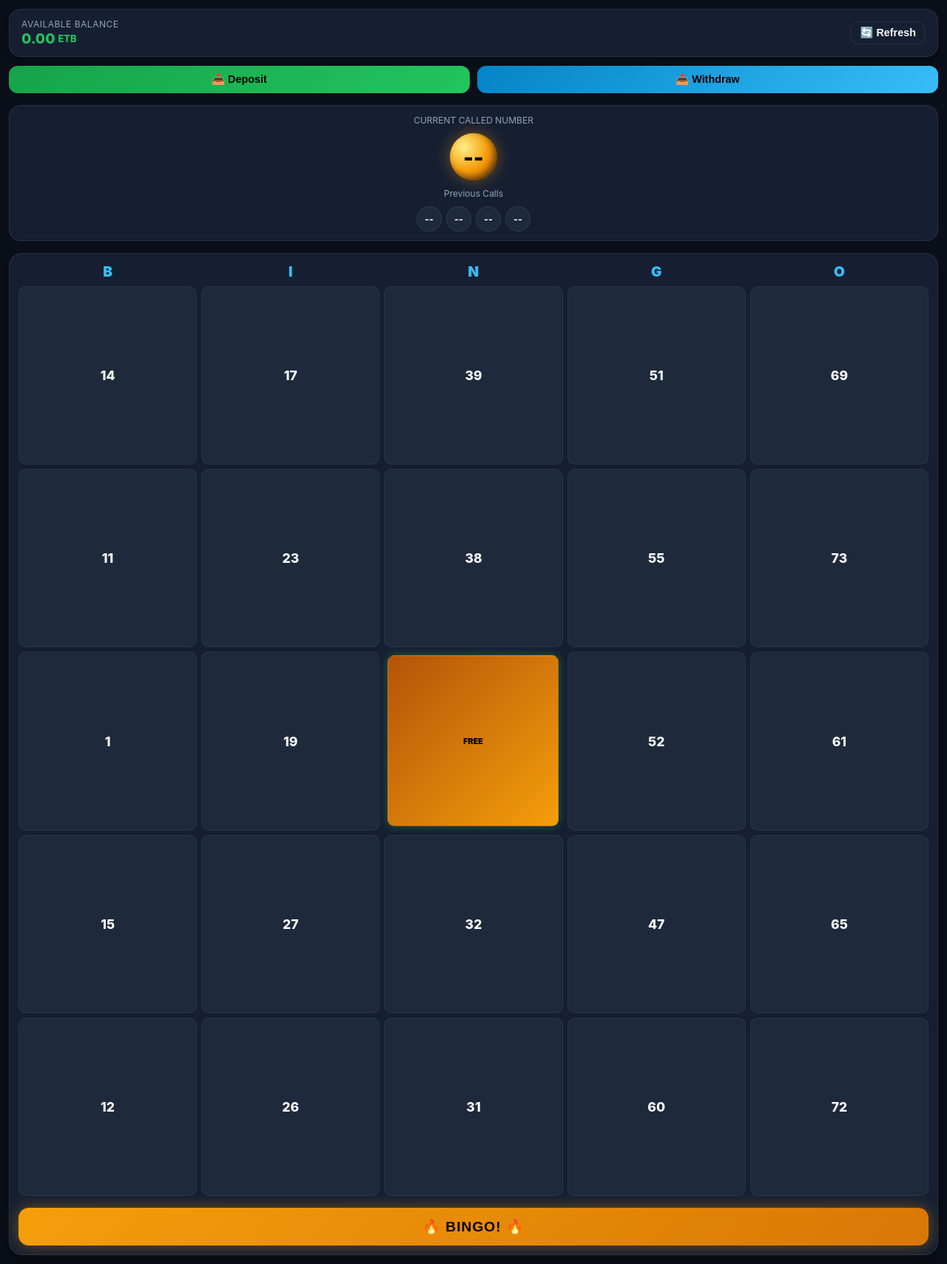
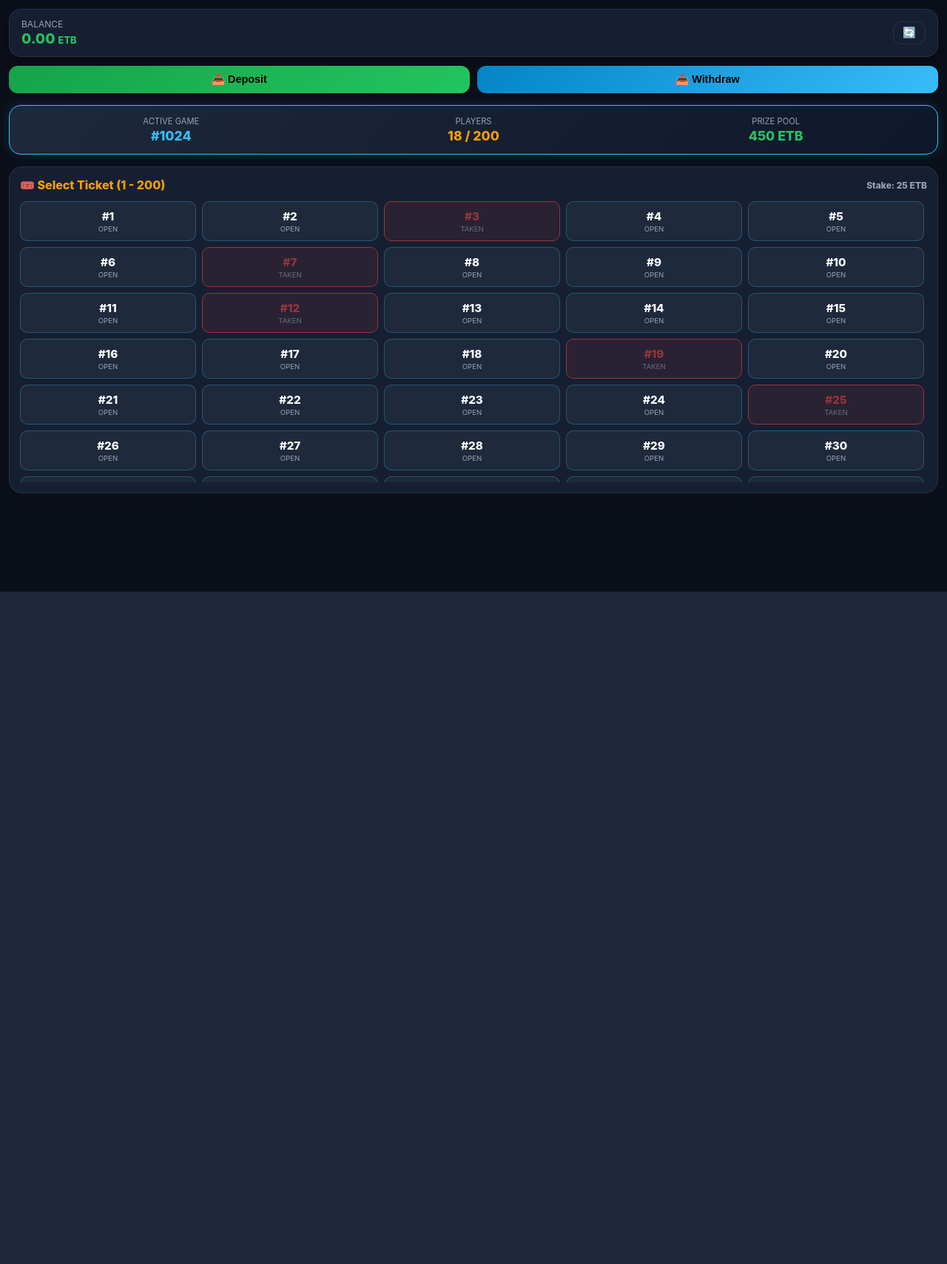
Before and after one commit to mam423027-prog/bingo-bot, a FastAPI app: page / in a window 1280 px wide. Shown: the whole page at 74% size. After the commit the page ends 800 px from the top, so only its background shows below. Run offline with FastAPI, Linux system fonts and the light colour scheme; parts of the project's set-up code (start-up, migrations or seed data) failed here and were passed over; some libraries are stand-ins or nearby versions.

Commit message:
Add 1 to 200 ticket lobby grid with real-time taken badges and live stats

```diff
--- a/templates/index.html
+++ b/templates/index.html
@@ -14,6 +14,7 @@
             --cell-bg: #1e293b;
             --cell-marked: #22c55e;
             --gold-glow: #f59e0b;
+            --danger-color: #ef4444;
             --text-main: #f8fafc;
             --text-sub: #94a3b8;
         }
@@ -45,19 +46,14 @@
             font-size: 0.75rem;
             color: var(--text-sub);
             text-transform: uppercase;
-            letter-spacing: 0.5px;
         }
 
         .balance-value {
             font-size: 1.2rem;
             font-weight: 800;
             color: #22c55e;
-            display: flex;
-            align-items: center;
-            gap: 4px;
         }
 
-        /* Quick Cash Actions */
         .action-row {
             display: grid;
             grid-template-columns: 1fr 1fr;
@@ -74,7 +70,6 @@
             font-weight: 700;
             font-size: 0.9rem;
             cursor: pointer;
-            transition: all 0.2s ease;
             display: flex;
             align-items: center;
             justify-content: center;
@@ -84,133 +79,109 @@
         .btn-deposit { background: linear-gradient(135deg, #16a34a, #22c55e); color: #000; border: none; }
         .btn-withdraw { background: linear-gradient(135deg, #0284c7, #38bdf8); color: #000; border: none; }
 
-        /* Ball Live Stream Board */
-        .live-balls-panel {
-            background: var(--card-bg);
-            border: 1px solid var(--card-border);
-            padding: 12px;
+        /* Game & Lobby Live Stats Panel */
+        .live-stats-card {
+            background: linear-gradient(135deg, #1e293b, #0f172a);
+            border: 1px solid var(--accent-glow);
+            padding: 14px;
             border-radius: 16px;
             margin-bottom: 16px;
+            display: grid;
+            grid-template-columns: repeat(3, 1fr);
             text-align: center;
+            box-shadow: 0 0 15px rgba(56, 189, 248, 0.15);
         }
 
-        .current-ball-display {
-            display: flex;
-            justify-content: center;
-            align-items: center;
-            margin: 10px 0;
+        .stat-item .label {
+            font-size: 0.7rem;
+            color: var(--text-sub);
+            text-transform: uppercase;
         }
 
-        .ball-large {
-            width: 64px;
-            height: 64px;
-            border-radius: 50%;
-            background: radial-gradient(circle at 30% 30%, #fef08a, #f59e0b, #b45309);
-            color: #000;
-            font-size: 1.8rem;
-            font-weight: 900;
-            display: flex;
-            align-items: center;
-            justify-content: center;
-            box-shadow: 0 0 20px rgba(245, 158, 11, 0.4), inset -4px -4px 8px rgba(0,0,0,0.5);
-            animation: popIn 0.3s cubic-bezier(0.175, 0.885, 0.32, 1.275);
+        .stat-item .value {
+            font-size: 1.1rem;
+            font-weight: 800;
+            color: #fff;
+            margin-top: 2px;
         }
 
-        .recent-balls {
-            display: flex;
-            justify-content: center;
-            gap: 6px;
-            overflow-x: auto;
-            padding-top: 4px;
-        }
-
-        .ball-small {
-            width: 32px;
-            height: 32px;
-            border-radius: 50%;
-            background: var(--cell-bg);
-            border: 1px solid var(--card-border);
-            color: var(--text-main);
-            font-size: 0.8rem;
-            font-weight: 700;
-            display: flex;
-            align-items: center;
-            justify-content: center;
-        }
-
-        /* Interactive 5x5 Bingo Grid */
-        .bingo-card {
+        /* 1 to 200 Ticket Selection Grid */
+        .lobby-panel {
             background: var(--card-bg);
             border: 1px solid var(--card-border);
             border-radius: 18px;
-            padding: 12px;
-            box-shadow: 0 12px 24px rgba(0,0,0,0.4);
+            padding: 14px;
         }
 
-        .bingo-header {
+        .lobby-title {
+            font-size: 1rem;
+            font-weight: 800;
+            color: var(--gold-glow);
+            margin-bottom: 12px;
+            display: flex;
+            justify-content: space-between;
+            align-items: center;
+        }
+
+        .ticket-grid {
             display: grid;
             grid-template-columns: repeat(5, 1fr);
-            gap: 6px;
-            text-align: center;
-            font-weight: 900;
-            font-size: 1.2rem;
-            color: var(--accent-glow);
-            margin-bottom: 8px;
+            gap: 8px;
+            max-height: 380px;
+            overflow-y: auto;
+            padding-right: 4px;
         }
 
-        .bingo-grid {
-            display: grid;
-            grid-template-columns: repeat(5, 1fr);
-            gap: 6px;
-        }
-
-        .bingo-cell {
-            aspect-ratio: 1;
+        .ticket-card {
             background: var(--cell-bg);
-            border: 1px solid rgba(255, 255, 255, 0.05);
+            border: 1px solid var(--card-border);
             border-radius: 10px;
-            display: flex;
-            align-items: center;
-            justify-content: center;
-            font-size: 1.1rem;
-            font-weight: 800;
-            color: var(--text-main);
+            padding: 10px 4px;
+            text-align: center;
             cursor: pointer;
             transition: all 0.15s ease;
         }
 
-        .bingo-cell.marked {
+        .ticket-card .num {
+            font-size: 0.95rem;
+            font-weight: 800;
+        }
+
+        .ticket-card .status {
+            font-size: 0.6rem;
+            color: var(--text-sub);
+            margin-top: 2px;
+        }
+
+        /* Ticket States */
+        .ticket-card.available {
+            border-color: rgba(56, 189, 248, 0.3);
+        }
+        .ticket-card.available:hover {
+            border-color: var(--accent-glow);
+            transform: scale(1.05);
+        }
+
+        .ticket-card.taken {
+            background: rgba(239, 68, 68, 0.15);
+            border-color: var(--danger-color);
+            color: var(--danger-color);
+            cursor: not-allowed;
+            opacity: 0.6;
+        }
+
+        .ticket-card.selected {
             background: linear-gradient(135deg, #15803d, #22c55e);
             color: #fff;
-            box-shadow: 0 0 12px rgba(34, 197, 94, 0.4);
-            transform: scale(0.96);
+            box-shadow: 0 0 10px rgba(34, 197, 94, 0.5);
         }
 
-        .bingo-cell.free {
-            background: linear-gradient(135deg, #b45309, #f59e0b);
-            color: #000;
-            font-size: 0.7rem;
-            font-weight: 900;
+        /* Active Game View (Hidden until ticket chosen) */
+        .game-view {
+            display: none;
         }
 
-        /* Claim Bingo Button */
-        .btn-claim {
-            width: 100%;
-            margin-top: 16px;
-            padding: 14px;
-            border-radius: 14px;
-            border: none;
-            background: linear-gradient(135deg, #f59e0b, #d97706);
-            color: #000;
-            font-size: 1.2rem;
-            font-weight: 900;
-            letter-spacing: 1px;
-            text-transform: uppercase;
-            cursor: pointer;
-            box-shadow: 0 0 20px rgba(245, 158, 11, 0.4);
-        }
-
-        /* Modals */
+        /* Modal Overlays */
         .modal {
             display: none;
             position: fixed;
@@ -240,75 +211,62 @@
             background: var(--bg-main);
             color: #fff;
             box-sizing: border-box;
-            font-size: 0.95rem;
-        }
-
-        @keyframes popIn {
-            0% { transform: scale(0.5); opacity: 0; }
-            100% { transform: scale(1); opacity: 1; }
         }
     </style>
 </head>
 <body>
 
-    <!-- Header Balance Bar -->
     <div class="header">
         <div>
-            <div class="balance-title">Available Balance</div>
+            <div class="balance-title">Balance</div>
             <div class="balance-value" id="user-balance">0.00 <span style="font-size:0.8rem;">ETB</span></div>
         </div>
-        <button class="btn-action" style="padding: 6px 12px;" onclick="fetchBalance()">🔄 Refresh</button>
+        <button class="btn-action" style="padding: 6px 12px;" onclick="fetchBalance()">🔄</button>
     </div>
 
-    <!-- Deposit & Withdraw Actions -->
     <div class="action-row">
         <button class="btn-action btn-deposit" onclick="openModal('deposit-modal')">📥 Deposit</button>
         <button class="btn-action btn-withdraw" onclick="openModal('withdraw-modal')">📤 Withdraw</button>
     </div>
 
-    <!-- Live Drawn Ball Display -->
-    <div class="live-balls-panel">
-        <div style="font-size: 0.75rem; color: var(--text-sub); text-transform: uppercase;">Current Called Number</div>
-        <div class="current-ball-display">
-            <div class="ball-large" id="current-ball">--</div>
+    <div class="live-stats-card">
+        <div class="stat-item">
+            <div class="label">Active Game</div>
+            <div class="value" style="color: var(--accent-glow);" id="stat-game-id">#1024</div>
         </div>
-        <div style="font-size: 0.75rem; color: var(--text-sub); margin-bottom: 6px;">Previous Calls</div>
-        <div class="recent-balls" id="recent-balls-list">
-            <div class="ball-small">--</div>
-            <div class="ball-small">--</div>
-            <div class="ball-small">--</div>
-            <div class="ball-small">--</div>
+        <div class="stat-item">
+            <div class="label">Players</div>
+            <div class="value" style="color: var(--gold-glow);" id="stat-players-count">18 / 200</div>
+        </div>
+        <div class="stat-item">
+            <div class="label">Prize Pool</div>
+            <div class="value" style="color: #22c55e;" id="stat-prize-pool">450 ETB</div>
         </div>
     </div>
 
-    <!-- 5x5 Bingo Board -->
-    <div class="bingo-card">
-        <div class="bingo-header">
-            <div>B</div><div>I</div><div>N</div><div>G</div><div>O</div>
+    <div id="lobby-view" class="lobby-panel">
+        <div class="lobby-title">
+            <span>🎟️ Select Ticket (1 - 200)</span>
+            <span style="font-size:0.75rem; color:var(--text-sub);">Stake: 25 ETB</span>
         </div>
-        <div class="bingo-grid" id="bingo-board">
-            <!-- Dynamically Rendered via JavaScript -->
-        </div>
-        <button class="btn-claim" onclick="claimBingo()">🔥 BINGO! 🔥</button>
+        <div class="ticket-grid" id="ticket-container">
+            </div>
     </div>
 
-    <!-- Deposit Modal -->
     <div id="deposit-modal" class="modal">
         <div class="modal-content">
             <h3 style="margin-top:0;">📥 Deposit Funds</h3>
-            <p style="font-size:0.8rem; color:var(--text-sub);">Transfer funds via Telebirr/CBE and enter the reference number:</p>
             <select id="deposit-method">
                 <option value="telebirr">Telebirr</option>
                 <option value="cbe">CBE Birr / CBE Bank</option>
             </select>
             <input type="number" id="deposit-amount" placeholder="Amount (ETB)">
-            <input type="text" id="deposit-ref" placeholder="TX Ref (e.g., PIT928371)">
+            <input type="text" id="deposit-ref" placeholder="TX Ref Code">
             <button class="btn-action btn-deposit" style="width:100%;" onclick="submitDeposit()">Submit Deposit</button>
             <button class="btn-action" style="width:100%; margin-top:8px; border:none;" onclick="closeModal('deposit-modal')">Cancel</button>
         </div>
     </div>
 
-    <!-- Withdraw Modal -->
     <div id="withdraw-modal" class="modal">
         <div class="modal-content">
             <h3 style="margin-top:0;">📤 Request Cashout</h3>
@@ -330,52 +288,46 @@
         function openModal(id) { document.getElementById(id).style.display = 'flex'; }
         function closeModal(id) { document.getElementById(id).style.display = 'none'; }
 
-        // Generate Realistic 5x5 Bingo Card Numbers
-        function generateBingoCard() {
-            const board = document.getElementById('bingo-board');
-            board.innerHTML = '';
+        // Simulated list of taken tickets (Replace with real websocket or backend API)
+        const takenTickets = [3, 7, 12, 19, 25, 42, 58, 77, 88, 105, 119, 140, 166, 189];
 
-            const cols = {
-                B: getUniqueRandoms(1, 15, 5),
-                I: getUniqueRandoms(16, 30, 5),
-                N: getUniqueRandoms(31, 45, 5),
-                G: getUniqueRandoms(46, 60, 5),
-                O: getUniqueRandoms(61, 75, 5)
-            };
+        function renderTickets() {
+            const container = document.getElementById('ticket-container');
+            container.innerHTML = '';
 
-            for (let row = 0; row < 5; row++) {
-                ['B', 'I', 'N', 'G', 'O'].forEach((col, colIdx) => {
-                    const cell = document.createElement('div');
-                    cell.className = 'bingo-cell';
+            for (let i = 1; i <= 200; i++) {
+                const isTaken = takenTickets.includes(i);
+                const ticket = document.createElement('div');
+                ticket.className = `ticket-card ${isTaken ? 'taken' : 'available'}`;
 
-                    if (row === 2 && colIdx === 2) {
-                        cell.classList.add('marked', 'free');
-                        cell.innerText = 'FREE';
-                    } else {
-                        cell.innerText = cols[col][row];
-                        cell.onclick = () => cell.classList.toggle('marked');
-                    }
+                ticket.innerHTML = `
+                    <div class="num">#${i}</div>
+                    <div class="status">${isTaken ? 'TAKEN' : 'OPEN'}</div>
+                `;
 
-                    board.appendChild(cell);
-                });
+                if (!isTaken) {
+                    ticket.onclick = () => selectTicket(i, ticket);
+                }
+
+                container.appendChild(ticket);
             }
         }
 
-        function getUniqueRandoms(min, max, count) {
-            const arr = [];
-            while(arr.length < count) {
-                const r = Math.floor(Math.random() * (max - min + 1)) + min;
-                if(!arr.includes(r)) arr.push(r);
-            }
-            return arr;
+        function selectTicket(ticketNum, element) {
+            if(tg) tg.HapticFeedback.impactOccurred('medium');
+
+            document.querySelectorAll('.ticket-card').forEach(t => t.classList.remove('selected'));
+            element.classList.add('selected');
+
+            setTimeout(() => {
+                if(confirm(`Confirm purchase for Ticket #${ticketNum} (25 ETB)?`)) {
+                    alert(`Ticket #${ticketNum} registered! Joining active game...`);
+                    // Here you transition to the live game board view
+                }
+            }, 100);
         }
 
-        function claimBingo() {
-            if(tg) tg.HapticFeedback.notificationOccurred('success');
-            alert('🎉 Claiming BINGO! Verifying ticket on the server...');
-        }
-
-        generateBingoCard();
+        renderTickets();
     </script>
 </body>
 </html>
```
